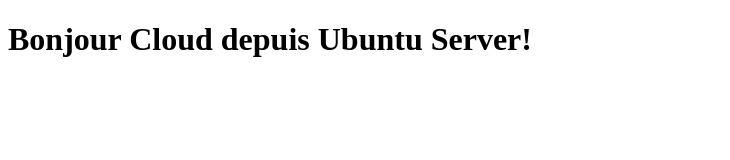
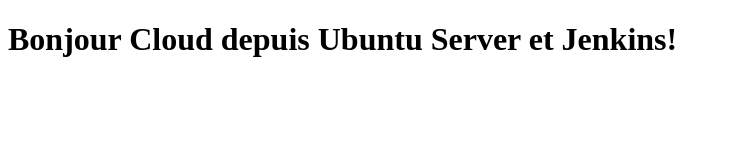
Before and after one commit to majdoubmoussa/ubunto, a plain HTML site: page index.html in a window 1280 px wide. Shown: the whole page, without its empty margins (0-730 px from the left). Drawn offline with Linux system fonts and the light colour scheme.

Commit message:
second commit

```diff
--- a/index.html
+++ b/index.html
@@ -4,6 +4,6 @@
   <title>Bonjour Cloud</title>
 </head>
 <body>
-  <h1>Bonjour Cloud depuis Ubuntu Server!</h1>
+  <h1>Bonjour Cloud depuis Ubuntu Server et Jenkins!</h1>
 </body>
 </html>
```
